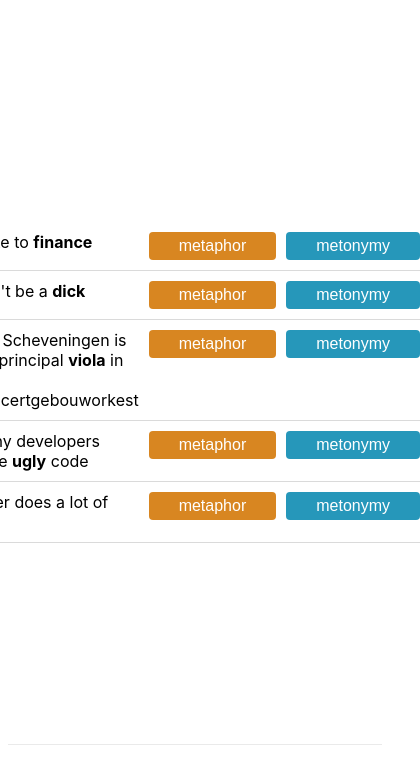
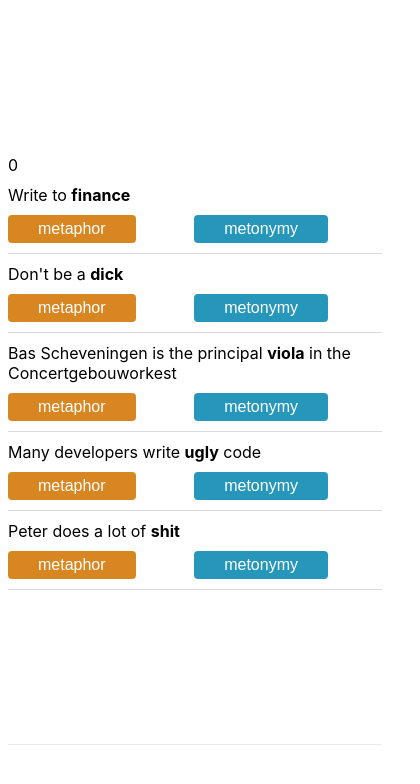
Before and after one commit to lstanisavljevic/kviz, a Next.js app: page / in a window 390 px wide. Shown: the top 784 px of the page, 420 px wide, since content can reach past the window. Built offline with nearby package versions, Linux system fonts and the light colour scheme.

Commit message:
Add mobile styles

```diff
--- a/src/components/kviz/kviz.module.scss
+++ b/src/components/kviz/kviz.module.scss
@@ -6,12 +6,19 @@
   grid-gap: $gutter;
   &__row {
     display: grid;
-    grid-template-columns: 6fr 1fr 1fr;
+    grid-template-columns: 4fr 1fr 1fr;
     grid-gap: $gutter;
     border-bottom: 1px solid $color-separator;
     padding-bottom: $gutter;
   }
   &__col {
+    &--example {
+      padding: 0 $gutter 0 0;
+      @media(max-width: $col-m) {
+        grid-column: span 3;
+        padding-bottom: 0 0 $gutter;
+      }
+    }
     &--outcome {
       display: flex;
       justify-content: center;
```
